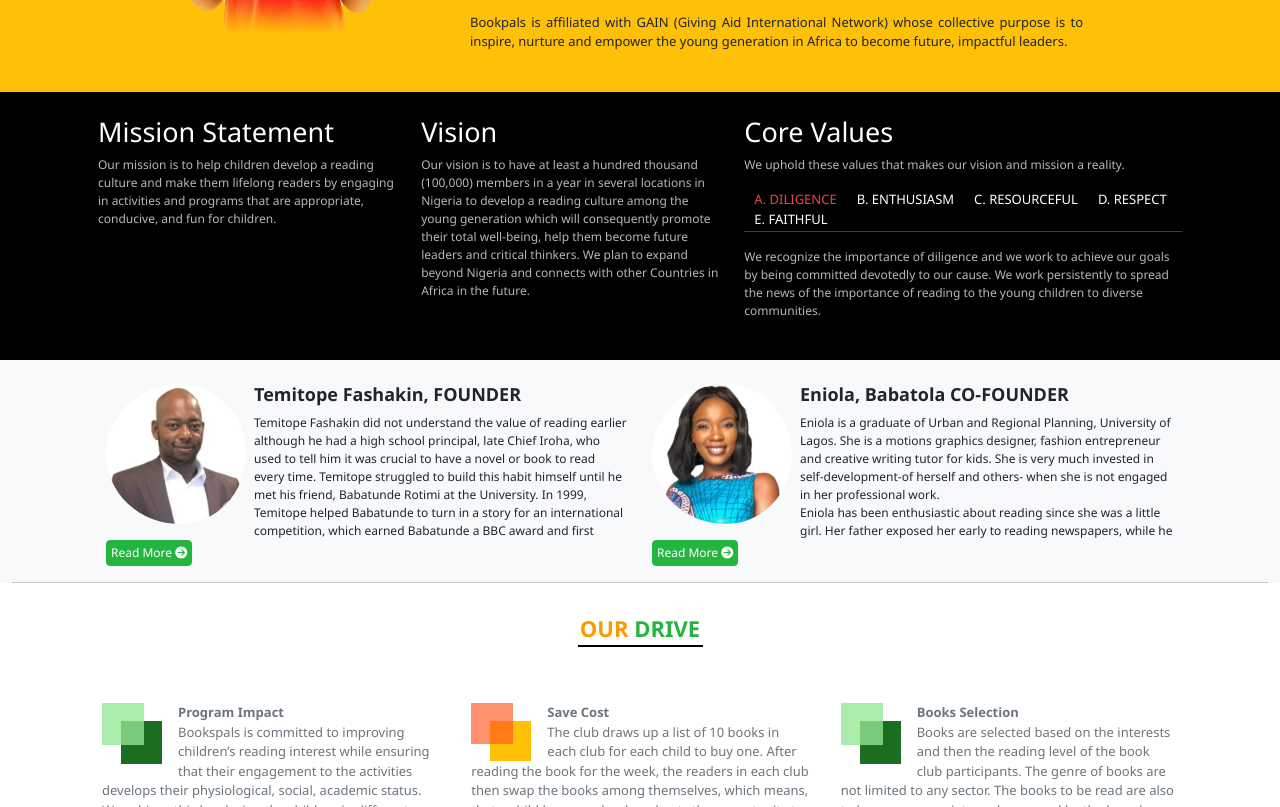
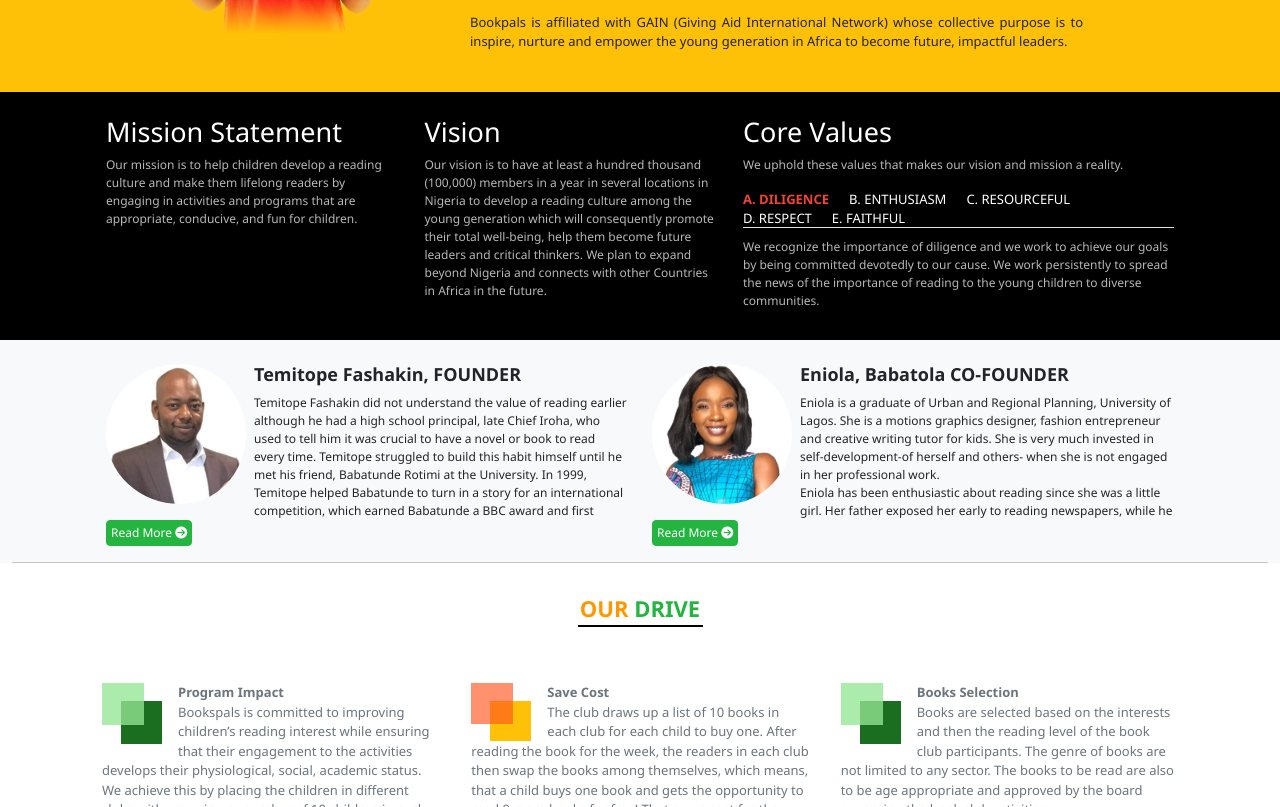
Before and after one commit to ChinonsoVincent/bookspal-clone, a plain HTML site: page index.html in a window 1280 px wide. Shown: the part 1021-1828 px from the top of the page. Drawn offline with nearby package versions, Linux system fonts and the light colour scheme.

Commit message:
finished with the tab section

```diff
--- a/assets/css/style.css
+++ b/assets/css/style.css
@@ -179,7 +179,38 @@
 	font-weight: 500;
 }
 
-.core-value-nav .nav-item {
+.nav-item button {
+	color: white;
+	font-weight: 400;
+}
+
+.nav-tabs .nav-link {
+	border: none;
+	margin-right: 20px;
+}
+
+.nav-link:hover {
+	color: white;
+	text-decoration: underline;
+}
+
+.nav-tabs .nav-item.show .nav-link,
+.nav-tabs .nav-link.active {
+	color: #f44336;
+	font-weight: 700;
+	background-color: inherit;
+}
+
+.nav-link {
+	padding: 0;
+}
+
+.tab-pane {
+	color: #b7b7b7;
+	margin-top: 10px;
+	font-size: 12px;
+}
+/* .core-value-nav .nav-item {
 	padding: 0 10px;
 }
 
@@ -193,7 +224,7 @@
 
 .core-value-hr {
 	margin-top: 2px;
-}
+} */
 
 /* founder section */
 .founder-section {
--- a/index.html
+++ b/index.html
@@ -229,10 +229,10 @@
 		</section>
 
 		<!-- mission section -->
-		<section class="container-fluid bg-black">
-			<div class="container-sm p-3 py-4 text-white row mission-section mx-auto">
+		<section class="container-fluid bg-black py-4">
+			<div class="container-sm text-white row mission-section mx-auto">
 				<div class="col-md">
-					<h3 class="h2">Mission Statement</h3>
+					<h3>Mission Statement</h3>
 					<p>
 						Our mission is to help children develop a reading culture and make them
 						lifelong readers by engaging in activities and programs that are
@@ -241,7 +241,7 @@
 				</div>
 
 				<div class="col-md">
-					<h3 class="h2">Vision</h3>
+					<h3>Vision</h3>
 					<p>
 						Our vision is to have at least a hundred thousand (100,000) members in a
 						year in several locations in Nigeria to develop a reading culture among the
@@ -252,35 +252,140 @@
 				</div>
 
 				<div class="col-md-5">
-					<h3 class="h2">Core Values</h3>
+					<h3>Core Values</h3>
 					<p>We uphold these values that makes our vision and mission a reality.</p>
 
-					<ul class="nav core-value-nav">
-						<li class="nav-item">
-							<a class="nav-link-active" aria-current="page" href="#">A. DILIGENCE</a>
-						</li>
-						<li class="nav-item">
-							<a class="text-white" href="#">B. ENTHUSIASM</a>
-						</li>
-						<li class="nav-item">
-							<a class="text-white" href="#">C. RESOURCEFUL</a>
-						</li>
-						<li class="nav-item">
-							<a class="text-white" href="#">D. RESPECT</a>
-						</li>
-						<li class="nav-item">
-							<a class="text-white" href="#">E. FAITHFUL</a>
+					<ul class="nav nav-tabs" id="myTab" role="tablist">
+						<li class="nav-item" role="presentation">
+							<button
+								class="nav-link active"
+								id="diligence-tab"
+								data-bs-toggle="tab"
+								data-bs-target="#diligence"
+								type="button"
+								role="tab"
+								aria-controls="diligence"
+								aria-selected="true"
+							>
+								A. DILIGENCE
+							</button>
+						</li>
+						<li class="nav-item" role="presentation">
+							<button
+								class="nav-link"
+								id="enthusiasm-tab"
+								data-bs-toggle="tab"
+								data-bs-target="#enthusiasm"
+								type="button"
+								role="tab"
+								aria-controls="enthusiasm"
+								aria-selected="false"
+							>
+								B. ENTHUSIASM
+							</button>
+						</li>
+						<li class="nav-item" role="presentation">
+							<button
+								class="nav-link"
+								id="resorceful-tab"
+								data-bs-toggle="tab"
+								data-bs-target="#resorceful"
+								type="button"
+								role="tab"
+								aria-controls="resorceful"
+								aria-selected="false"
+							>
+								C. RESOURCEFUL
+							</button>
+						</li>
+						<li class="nav-item" role="presentation">
+							<button
+								class="nav-link"
+								id="respect-tab"
+								data-bs-toggle="tab"
+								data-bs-target="#respect"
+								type="button"
+								role="tab"
+								aria-controls="respect"
+								aria-selected="false"
+							>
+								D. RESPECT
+							</button>
+						</li>
+						<li class="nav-item" role="presentation">
+							<button
+								class="nav-link"
+								id="faithful-tab"
+								data-bs-toggle="tab"
+								data-bs-target="#faithful"
+								type="button"
+								role="tab"
+								aria-controls="faithful"
+								aria-selected="false"
+							>
+								E. FAITHFUL
+							</button>
 						</li>
 					</ul>
-
-					<hr class="core-value-hr" />
-
-					<p>
-						We recognize the importance of diligence and we work to achieve our goals by
-						being committed devotedly to our cause. We work persistently to spread the
-						news of the importance of reading to the young children to diverse
-						communities.
-					</p>
+					<div class="tab-content" id="myTabContent">
+						<div
+							class="tab-pane fade show active"
+							id="diligence"
+							role="tabpanel"
+							aria-labelledby="diligence-tab"
+						>
+							We recognize the importance of diligence and we work to achieve our
+							goals by being committed devotedly to our cause. We work persistently to
+							spread the news of the importance of reading to the young children to
+							diverse communities.
+						</div>
+						<div
+							class="tab-pane fade"
+							id="enthusiasm"
+							role="tabpanel"
+							aria-labelledby="enthusiasm-tab"
+						>
+							We believe that enthusiasm is the fuel that drives commitment.
+							Therefore, we aim to help each child to be enthusiastic by focusing on
+							his/her interests while introducing new aspects he/she can learn from.
+							We are also enthusiastic in seeing that readers truly become leaders, so
+							we focus on the improvements that each participant make and commend them
+							for it.
+						</div>
+						<div
+							class="tab-pane fade"
+							id="resorceful"
+							role="tabpanel"
+							aria-labelledby="resorceful-tab"
+						>
+							We adequately optimize the opportunities we have to achieve our goals
+							through our partnerships with other organizations and the social media.
+							We also encourage our participants to be resourceful by reading more
+							books for less cost.
+						</div>
+						<div
+							class="tab-pane fade"
+							id="respect"
+							role="tabpanel"
+							aria-labelledby="respect-tab"
+						>
+							We admit that every child is unique in his/her own way and we
+							incorporate respect while dealing with every child and also encourage
+							the children to be respectful of one another as they interact together.
+							We ensure that the children do not interrupt one another, and we hold
+							the stance that there is no wrong answer or opinion.
+						</div>
+						<div
+							class="tab-pane fade"
+							id="faithful"
+							role="tabpanel"
+							aria-labelledby="faithful-tab"
+						>
+							We honour our words and principles. We are faithful to what we represent
+							and the message we pass across to the children and society, which is
+							that reading is fun and helps to develop one to become a great leader.
+						</div>
+					</div>
 				</div>
 			</div>
 		</section>
```
